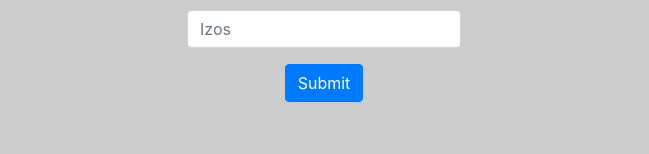
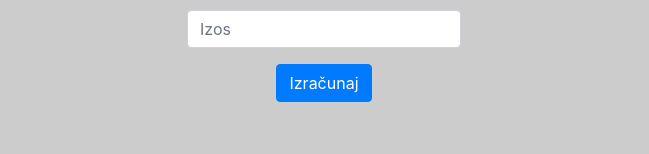
Before and after one commit to asaptine/TimeSpentWorking, a plain HTML site: page index.html in a window 1280 px wide. Shown: the part 296-450 px from the top of the page, without its empty margins (316-965 px from the left). Drawn offline with nearby package versions, Linux system fonts and the light colour scheme.

Commit message:
Button text change

```diff
--- a/index.html
+++ b/index.html
@@ -24,7 +24,7 @@
             <input type="number" min="0" class="form-control" id="amount" placeholder="Izos">
           </div>
           <div class="button-div">
-            <button type="submit" class="btn btn-primary">Submit</button>
+            <button type="submit" class="btn btn-primary">Izračunaj</button>
         </div>
       </form>
       <div class="result">
```
